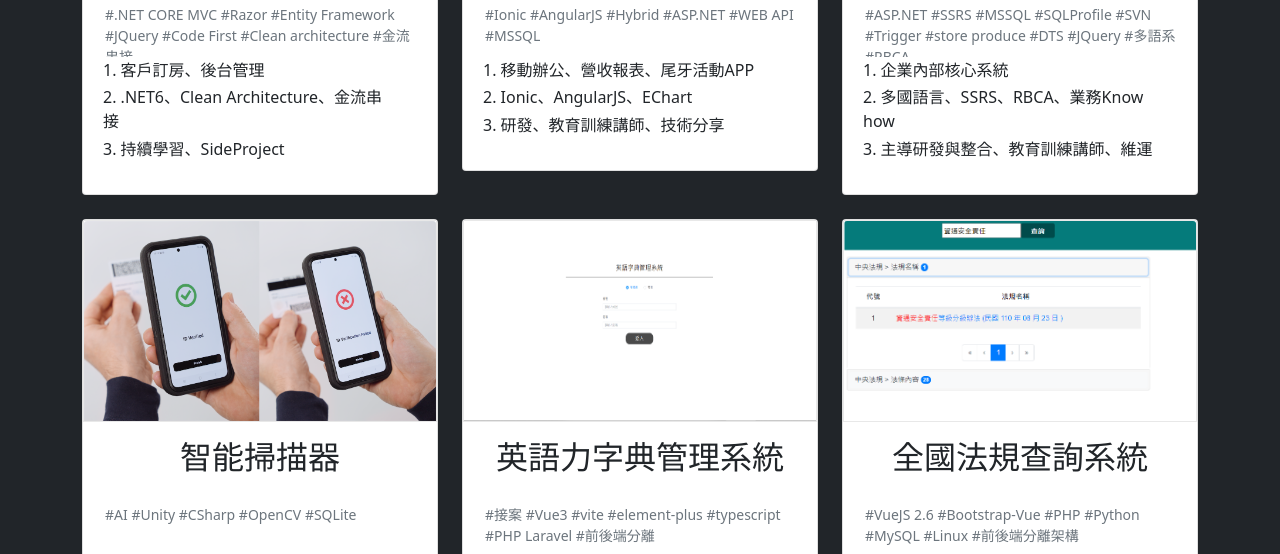
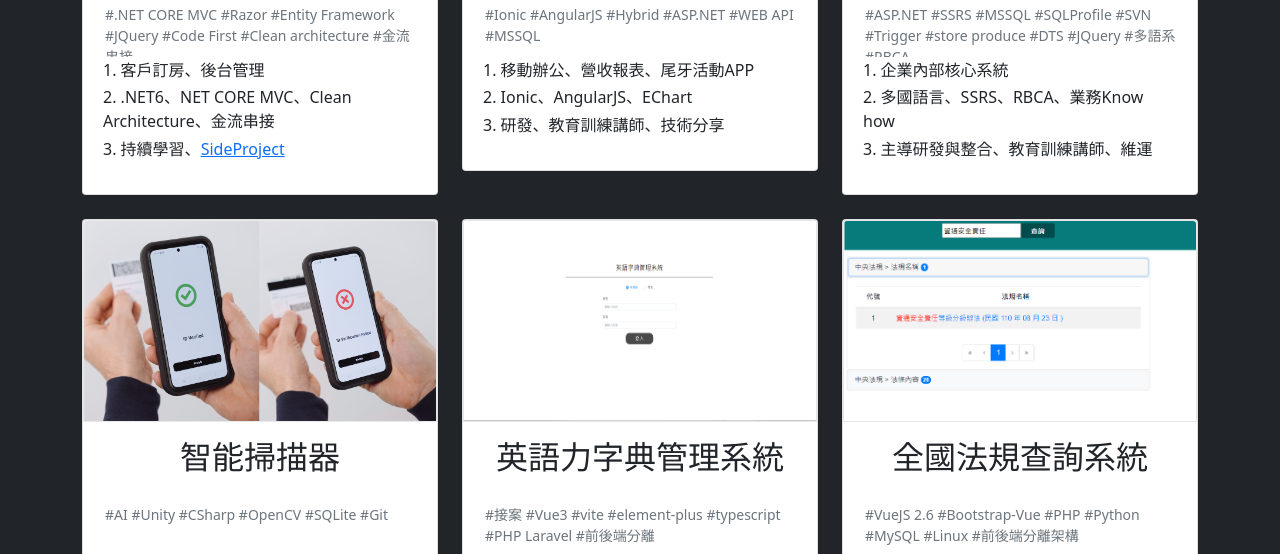
Before and after one commit to kitefree/Portfolio, a plain HTML site: page index.html in a window 1280 px wide. Shown: the part 393-947 px from the top of the page. Drawn offline with nearby package versions, Linux system fonts and the light colour scheme.

Commit message:
新增作品連結

```diff
--- a/index.html
+++ b/index.html
@@ -87,8 +87,8 @@
                             <div>
                                 <ul class="list-group   list-group-numbered">
                                     <li class="list-group-item border-0">客戶訂房、後台管理</li>
-                                    <li class="list-group-item border-0">.NET6、Clean Architecture、金流串接</li>
-                                    <li class="list-group-item border-0">持續學習、SideProject</li>
+                                    <li class="list-group-item border-0">.NET6、NET CORE MVC、Clean Architecture、金流串接</li>
+                                    <li class="list-group-item border-0">持續學習、<a href="https://github.com/kitefree/WhiteLagoon" target="_blank">SideProject</a></li>
                                 </ul>
                             </div>
                             </p>
@@ -166,7 +166,7 @@
                         <h2 class="card-title">智能掃描器</h2>
                         <p class="card-text ">
                         <div class="text-secondary tag-content">
-                            #AI #Unity #CSharp #OpenCV #SQLite
+                            #AI #Unity #CSharp #OpenCV #SQLite #Git
                         </div>
                         <div>
                             <ul class="list-group   list-group-numbered">
```
